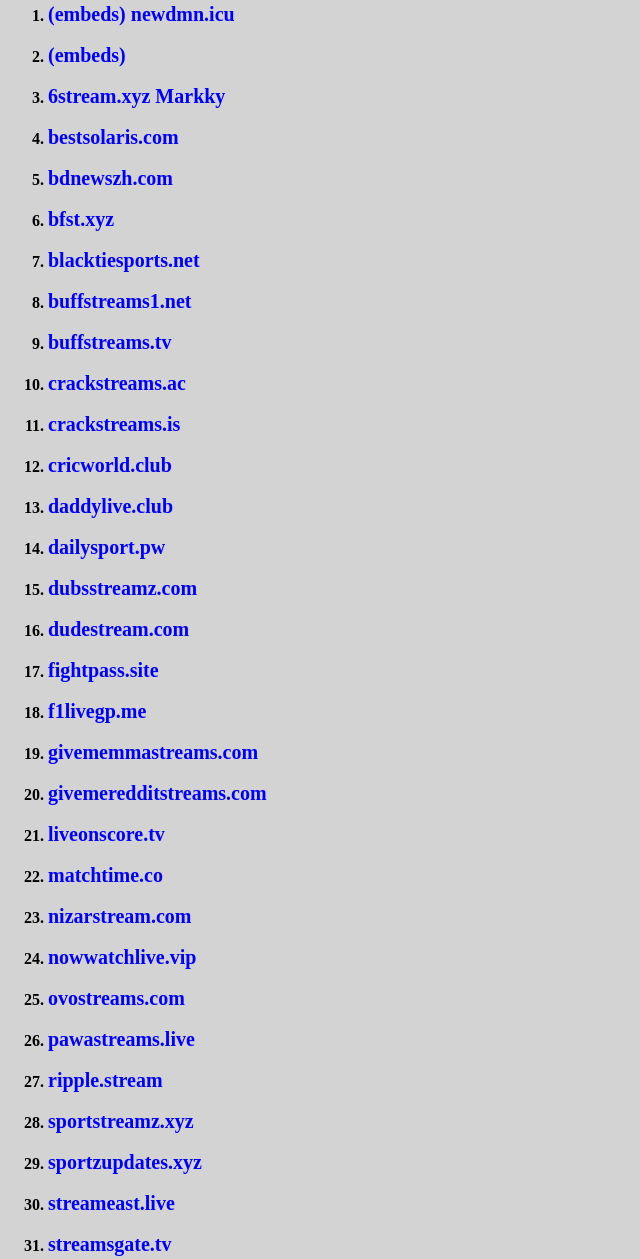
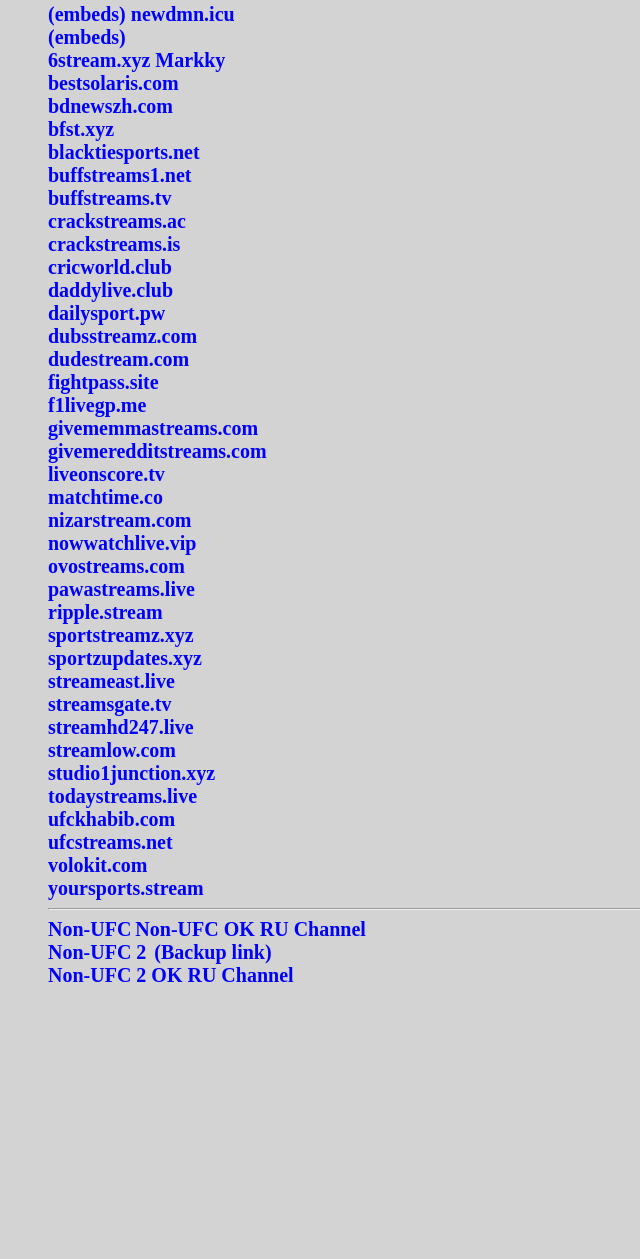
Before and after one commit to aeromady/mma, a plain HTML site: page index.html in a window 1280 px wide. Shown: the part 912-2171 px from the top of the page, without its empty margins (0-640 px from the left). After the commit the page ends 1915 px from the top, so only its background shows below. Drawn offline with Linux system fonts and the light colour scheme.

Commit message:
Update index.html

```diff
--- a/index.html
+++ b/index.html
@@ -39,50 +39,50 @@
 	<hr>
 <ol>
 <b>
-<li><a href="https://newdmn.icu/">(embeds) newdmn.icu</a></li><br>
-<li><a href="https://aeromady.github.io/mma/embeds.html">(embeds)</a></li><br>
-<li><a href="https://6stream.xyz/">6stream.xyz Markky</a></li><br>
-<li><a href="http://bestsolaris.com/">bestsolaris.com</a></li><br>
-<li><a href="https://www.bdnewszh.com/mma/">bdnewszh.com</a></li><br>
-<li><a href="https://bfst.xyz/mma/mma.php">bfst.xyz</a></li><br>
-<li><a href="https://blacktiesports.net">blacktiesports.net</a></li><br>
-<li><a href="http://buffstreams1.net/">buffstreams1.net</a></li><br>
-<li><a href="https://buffstreams.tv/watch-ufc">buffstreams.tv</a></li><br>
-<li><a href="https://crackstreams.ac">crackstreams.ac</a></li><br>
-<li><a href="https://crackstreams.is">crackstreams.is</a></li><br>
-<li><a href="https://cricworld.club/boxing">cricworld.club</a></li><br>
-<li><a href="https://daddylive.club/">daddylive.club</a></li><br>
-<li><a href="https://dailysport.pw/">dailysport.pw</a></li><br>
-<li><a href="http://www.dubsstreamz.com/events/?MD">dubsstreamz.com</a></li><br>
-<li><a href="http://dudestream.com/category/mma/">dudestream.com</a></li><br>
-<li><a href="https://fightpass.site/click-here-for-daily-fixtures/">fightpass.site</a></li><br>
-<li><a href="https://f1livegp.me/">f1livegp.me</a></li><br>
-<li><a href="https://givememmastreams.com/ufc-mma/ufc-live-stream">givememmastreams.com</a></li><br>
-<li><a href="https://givemeredditstreams.com/">givemeredditstreams.com</a></li><br>
-<li><a href="http://liveonscore.tv/">liveonscore.tv</a></li><br>
-<li><a href="http://matchtime.co/">matchtime.co</a></li><br>
-<li><a href="https://nizarstream.com/">nizarstream.com</a></li><br>
-<li><a href="http://nowwatchtvlive.vip/">nowwatchlive.vip</a></li><br>
-<li><a href="https://www.ovostreams.com/mmastreams.php">ovostreams.com</a></li><br>
-<li><a href="http://www.pawastreams.live">pawastreams.live</a></li><br>
-<li><a href="http://ripple.stream/">ripple.stream</a></li><br>
-<li><a href="http://www.sportstreamz.xyz">sportstreamz.xyz</a></li><br>
-<li><a href="http://sportzupdates.xyz/">sportzupdates.xyz</a></li><br>
-<li><a href="https://streameast.live/">streameast.live</a></li><br>
-<li><a href="https://streamsgate.tv">streamsgate.tv</a></li><br>
-<li><a href="https://streamhd247.live/">streamhd247.live</a></li><br>
-<li><a href="http://streamlow.com/mma.php">streamlow.com</a></li><br>
-<li><a href="https://studio1junction.xyz">studio1junction.xyz</a></li><br>
-<li><a href="https://todaystreams.live">todaystreams.live</a></li><br>
-<li><a href="https://ufckhabib.com/fight/mma.php">ufckhabib.com</a></li><br>
-<li><a href="http://ufcstreams.net/livestream.php">ufcstreams.net</a></li><br>
-<li><a href="https://volokit.com/schedule/">volokit.com</a></li><br>
-<li><a href="https://yoursports.stream/">yoursports.stream</a></li><br>
+<a href="https://newdmn.icu/">(embeds) newdmn.icu</a><br>
+<a href="https://aeromady.github.io/mma/embeds.html">(embeds)</a><br>
+<a href="https://6stream.xyz/">6stream.xyz Markky</a><br>
+<a href="http://bestsolaris.com/">bestsolaris.com</a><br>
+<a href="https://www.bdnewszh.com/mma/">bdnewszh.com</a><br>
+<a href="https://bfst.xyz/mma/mma.php">bfst.xyz</a><br>
+<a href="https://blacktiesports.net">blacktiesports.net</a><br>
+<a href="http://buffstreams1.net/">buffstreams1.net</a><br>
+<a href="https://buffstreams.tv/watch-ufc">buffstreams.tv</a><br>
+<a href="https://crackstreams.ac">crackstreams.ac</a><br>
+<a href="https://crackstreams.is">crackstreams.is</a><br>
+<a href="https://cricworld.club/boxing">cricworld.club</a><br>
+<a href="https://daddylive.club/">daddylive.club</a><br>
+<a href="https://dailysport.pw/">dailysport.pw</a><br>
+<a href="http://www.dubsstreamz.com/events/?MD">dubsstreamz.com</a><br>
+<a href="http://dudestream.com/category/mma/">dudestream.com</a><br>
+<a href="https://fightpass.site/click-here-for-daily-fixtures/">fightpass.site</a><br>
+<a href="https://f1livegp.me/">f1livegp.me</a><br>
+<a href="https://givememmastreams.com/ufc-mma/ufc-live-stream">givememmastreams.com</a><br>
+<a href="https://givemeredditstreams.com/">givemeredditstreams.com</a><br>
+<a href="http://liveonscore.tv/">liveonscore.tv</a><br>
+<a href="http://matchtime.co/">matchtime.co</a><br>
+<a href="https://nizarstream.com/">nizarstream.com</a><br>
+<a href="http://nowwatchtvlive.vip/">nowwatchlive.vip</a><br>
+<a href="https://www.ovostreams.com/mmastreams.php">ovostreams.com</a><br>
+<a href="http://www.pawastreams.live">pawastreams.live</a><br>
+<a href="http://ripple.stream/">ripple.stream</a><br>
+<a href="http://www.sportstreamz.xyz">sportstreamz.xyz</a><br>
+<a href="http://sportzupdates.xyz/">sportzupdates.xyz</a><br>
+<a href="https://streameast.live/">streameast.live</a><br>
+<a href="https://streamsgate.tv">streamsgate.tv</a><br>
+<a href="https://streamhd247.live/">streamhd247.live</a><br>
+<a href="http://streamlow.com/mma.php">streamlow.com</a><br>
+<a href="https://studio1junction.xyz">studio1junction.xyz</a><br>
+<a href="https://todaystreams.live">todaystreams.live</a><br>
+<a href="https://ufckhabib.com/fight/mma.php">ufckhabib.com</a><br>
+<a href="http://ufcstreams.net/livestream.php">ufcstreams.net</a><br>
+<a href="https://volokit.com/schedule/">volokit.com</a><br>
+<a href="https://yoursports.stream/">yoursports.stream</a><br>
 	<hr>
-<li><a href="http://taima.tv/r/mma/">Non-UFC</a></li>
-<li><a href="https://ok.ru/live/profile/586323659019/">Non-UFC OK RU Channel</a></li>
-<li><a href="http://psp-tv.com/r/totanon/">Non-UFC 2</a></li>
-<li><a href="https://ok.ru/live/profile/592772074030/">Non-UFC 2 OK RU Channel</a></li>
+<a href="http://taima.tv/r/mma/">Non-UFC</a>
+<a href="https://ok.ru/live/profile/586323659019/">Non-UFC OK RU Channel</a><br>
+<a href="http://psp-tv.com/r/totanon/">Non-UFC 2</a>&nbsp;&nbsp;<a href="https://synchtube.ru/r/totanon">(Backup link)</a><br>
+<a href="https://ok.ru/live/profile/592772074030/">Non-UFC 2 OK RU Channel</a><br>
 </b>
 </ol>
 </body>
```
